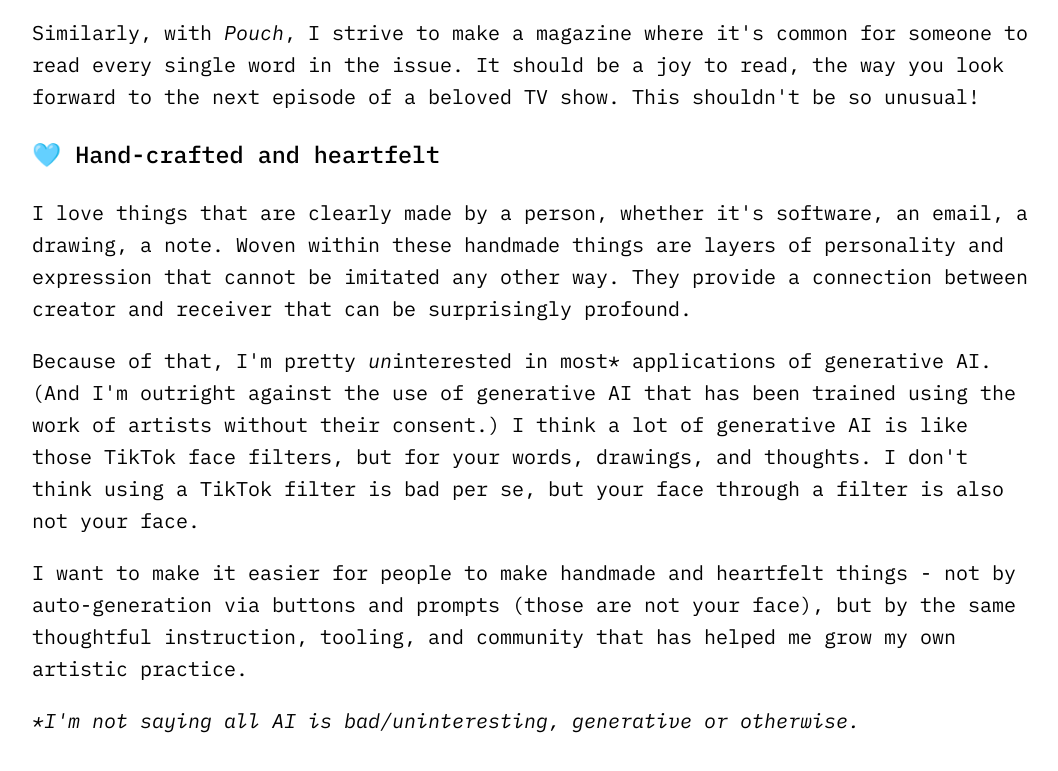
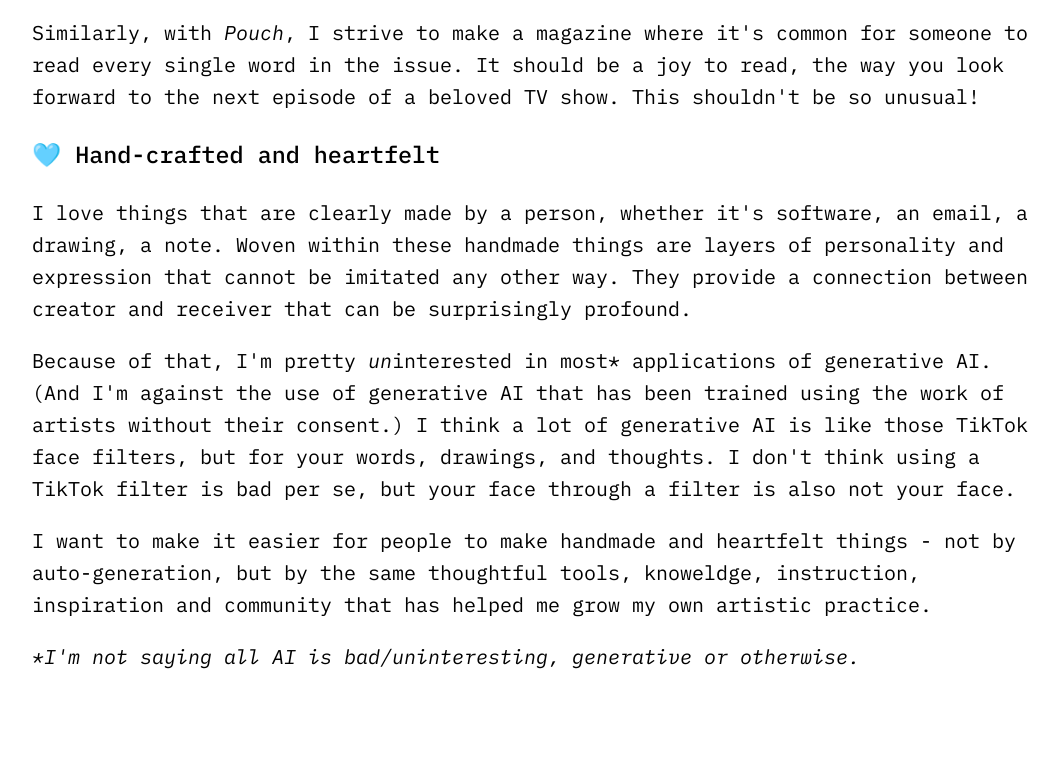
Before and after one commit to vrk/pouch.studio, an Eleventy site: page info.md in a window 1280 px wide. Shown: the part 2900-3671 px from the top of the page, without its empty margins (28-1086 px from the left). Built offline with nearby package versions, Linux system fonts and the light colour scheme; Eleventy itself is replaced by a stand-in of ours; files that its build step writes are made by us from their sources.

Commit message:
correction

```diff
--- a/info.md
+++ b/info.md
@@ -76,9 +76,9 @@ I love writing that is easy and fun to read. When you receive my newsletter, I w
 
 I love things that are clearly made by a person, whether it's software, an email, a drawing, a note. Woven within these handmade things are layers of personality and expression that cannot be imitated any other way. They provide a connection between creator and receiver that can be surprisingly profound.
 
-Because of that, I'm pretty <em>un</em>interested in most* applications of generative AI. (And I'm outright against the use of generative AI that has been trained using the work of artists without their consent.) I think a lot of generative AI is like those TikTok face filters, but for your words, drawings, and thoughts. I don't think using a TikTok filter is bad per se, but your face through a filter is also not your face.
+Because of that, I'm pretty <em>un</em>interested in most* applications of generative AI. (And I'm against the use of generative AI that has been trained using the work of artists without their consent.) I think a lot of generative AI is like those TikTok face filters, but for your words, drawings, and thoughts. I don't think using a TikTok filter is bad per se, but your face through a filter is also not your face.
 
-I want to make it easier for people to make handmade and heartfelt things - not by auto-generation via buttons and prompts (those are not your face), but by the same thoughtful instruction, tooling, and community that has helped me grow my own artistic practice.
+I want to make it easier for people to make handmade and heartfelt things - not by auto-generation, but by the same thoughtful tools, knoweldge, instruction, inspiration and community that has helped me grow my own artistic practice.
 
 _*I'm not saying all AI is bad/uninteresting, generative or otherwise._
 
```
